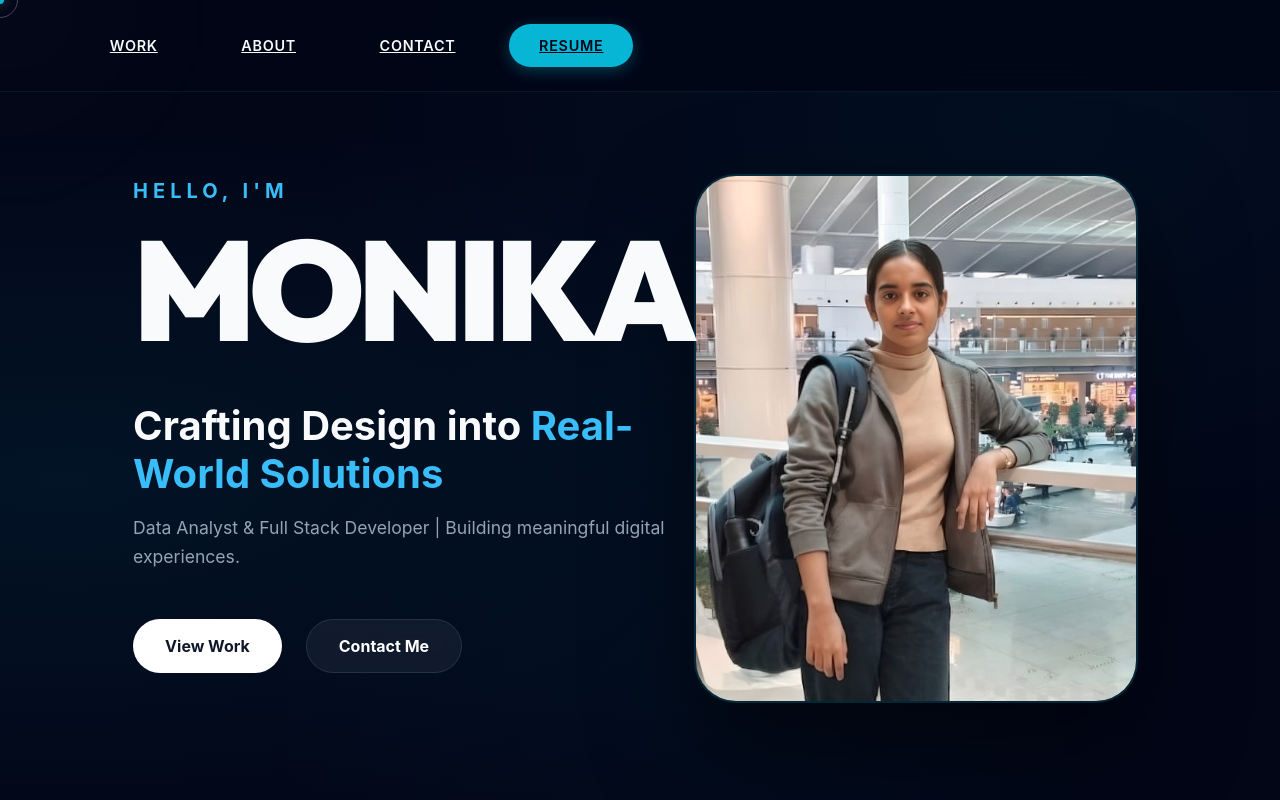
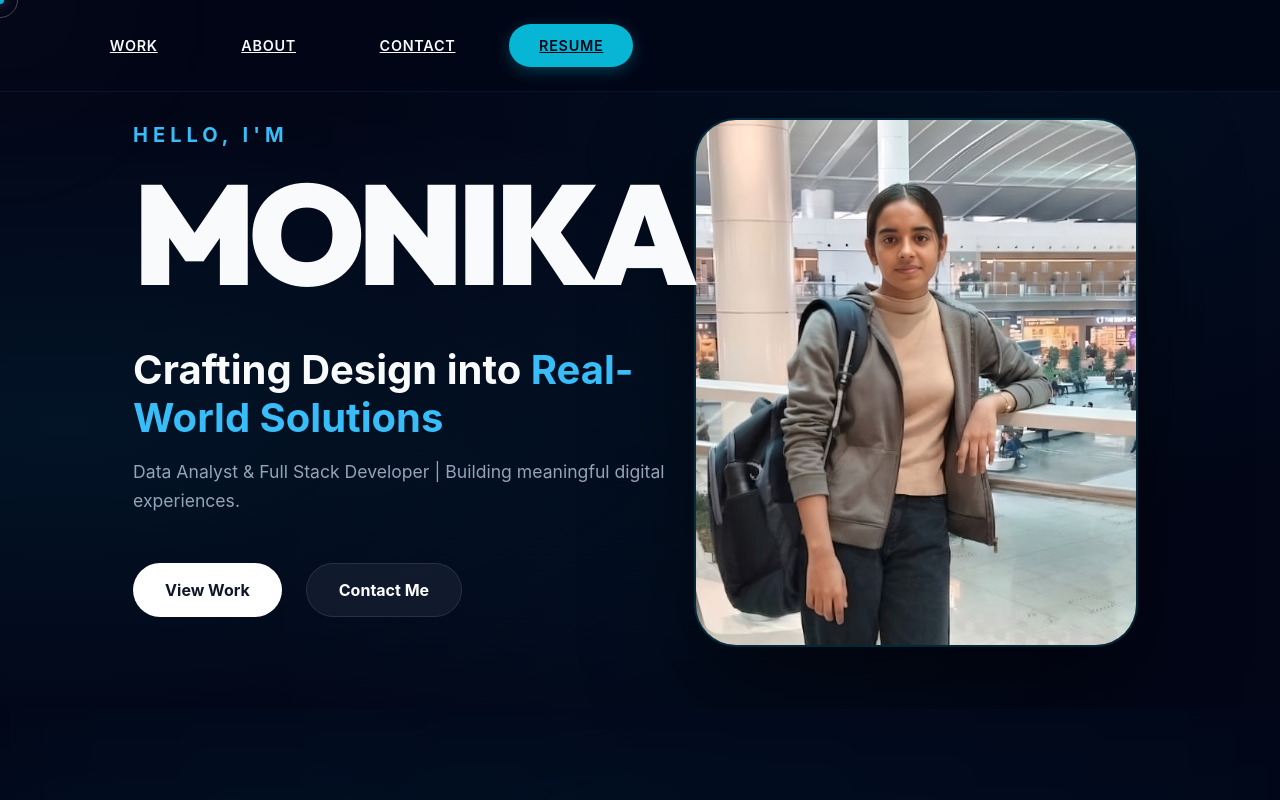
Before and after one commit to jakharmonika364/website-portfolio, a Next.js app: page / in a window 1280 px wide. Shown: the top 800 px of the page. Built offline with nearby package versions, Linux system fonts and the light colour scheme; a web font is replaced by a local one.

Commit message:
fix: resolve hero section spacing gap and project card hover expansion issues

```diff
--- a/src/app/globals.css
+++ b/src/app/globals.css
@@ -247,9 +247,9 @@ nav ul li a:hover {
 }
 
 .hero {
-  padding-top: 22vh;
-  position: relative;
-  min-height: 100vh;
+  padding-top: 15vh;
+  padding-bottom: 4rem;
+  position: relative;
   display: flex;
   justify-content: space-between;
   align-items: flex-start;
@@ -1550,6 +1550,7 @@ nav ul li a:hover {
   gap: 2rem;
   max-width: 1400px;
   margin: 0 auto;
+  align-items: flex-start;
 }
 
 .project-item-card {
```
